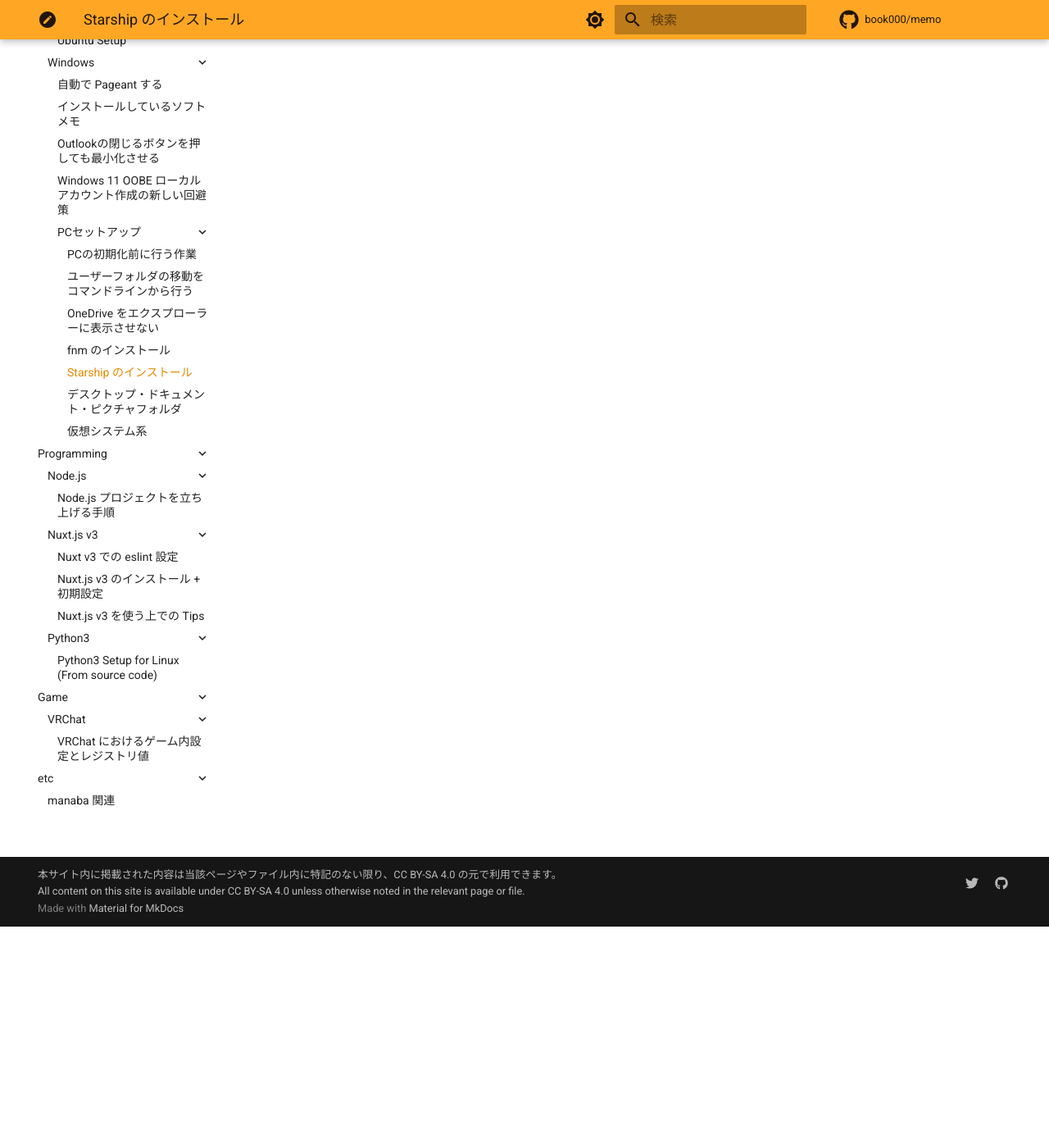
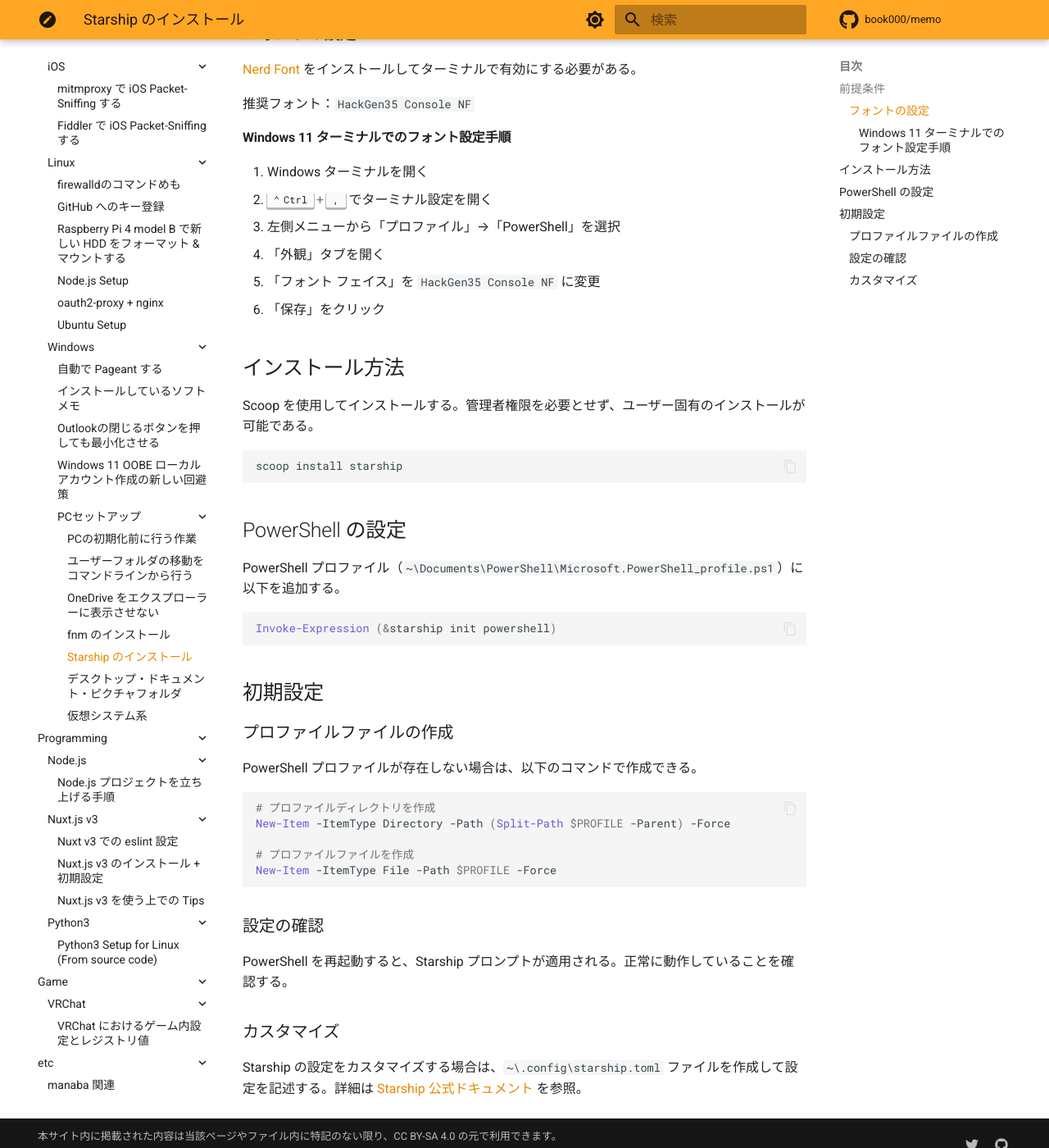
Before and after one commit to book000/memo, an MkDocs documentation site: the page built from docs/os/windows/setup/install-starship.md, in a window 1280 px wide and 1400 px high, scrolled down 270 px. Shown: the whole window at 82% size. Built offline with MkDocs 1.6.1 and Material for MkDocs 9.7.7, drawn with Linux system fonts in a browser that asks for light colours; comment, search, counter and statistics services are not loaded; some of the changed text lies outside the part shown.

Commit message:
docs: Starshipインストールドキュメントを更新 (#555)
* docs: Starshipインストールドキュメントを更新

- 複数のパッケージマネージャー（Scoop、Winget、Chocolatey）の選択肢を追加
- 各パッケージマネージャーの特徴と選択指針を記載
- PowerShellプロファイルの設定方法を詳細化
- Nerd Fontの前提条件を明記

🤖 Generated with [Claude Code](https://claude.ai/code)

Co-Authored-By: Claude <noreply@anthropic.com>

* docs: レビューコメントに対応してStarshipドキュメントを修正

- Windows 11ターミナルでのフォント設定手順を詳細化
- インストール方法をScoopのみに統一
- 初期設定（プロファイル作成、設定確認、カスタマイズ）を追加

🤖 Generated with [Claude Code](https://claude.ai/code)

Co-Authored-By: Claude <noreply@anthropic.com>

* docs: フォントフェイスの表記を修正

- 「フォントフェース」→「フォント フェイス」に修正

🤖 Generated with [Claude Code](https://claude.ai/code)

Co-Authored-By: Claude <noreply@anthropic.com>

* docs: 文体をである調に統一

- ですます調からである調に変更
- 他のページとの記載雰囲気を統一

🤖 Generated with [Claude Code](https://claude.ai/code)

Co-Authored-By: Claude <noreply@anthropic.com>

---------

Co-authored-by: Claude <noreply@anthropic.com>

````diff
--- a/docs/os/windows/setup/install-starship.md
+++ b/docs/os/windows/setup/install-starship.md
@@ -1,6 +1,58 @@
 # Starship のインストール
 
-- Scoop でのインストール
-- フォント設定（`HackGen35 Console NF`）
-- `Invoke-Expression (&starship init powershell)` の追加
-  - PowerShell
+Starship は、シェル用のミニマルで高速、かつ高度にカスタマイズ可能なプロンプトである。
+
+## 前提条件
+
+### フォントの設定
+
+[Nerd Font](https://www.nerdfonts.com/) をインストールしてターミナルで有効にする必要がある。
+
+推奨フォント：`HackGen35 Console NF`
+
+#### Windows 11 ターミナルでのフォント設定手順
+
+1. Windows ターミナルを開く
+2. ++ctrl+comma++ でターミナル設定を開く
+3. 左側メニューから「プロファイル」→「PowerShell」を選択
+4. 「外観」タブを開く
+5. 「フォント フェイス」を `HackGen35 Console NF` に変更
+6. 「保存」をクリック
+
+## インストール方法
+
+Scoop を使用してインストールする。管理者権限を必要とせず、ユーザー固有のインストールが可能である。
+
+```powershell
+scoop install starship
+```
+
+## PowerShell の設定
+
+PowerShell プロファイル（`~\Documents\PowerShell\Microsoft.PowerShell_profile.ps1`）に以下を追加する。
+
+```powershell
+Invoke-Expression (&starship init powershell)
+```
+
+## 初期設定
+
+### プロファイルファイルの作成
+
+PowerShell プロファイルが存在しない場合は、以下のコマンドで作成できる。
+
+```powershell
+# プロファイルディレクトリを作成
+New-Item -ItemType Directory -Path (Split-Path $PROFILE -Parent) -Force
+
+# プロファイルファイルを作成
+New-Item -ItemType File -Path $PROFILE -Force
+```
+
+### 設定の確認
+
+PowerShell を再起動すると、Starship プロンプトが適用される。正常に動作していることを確認する。
+
+### カスタマイズ
+
+Starship の設定をカスタマイズする場合は、`~\.config\starship.toml` ファイルを作成して設定を記述する。詳細は [Starship 公式ドキュメント](https://starship.rs/ja-JP/config/) を参照。
````
